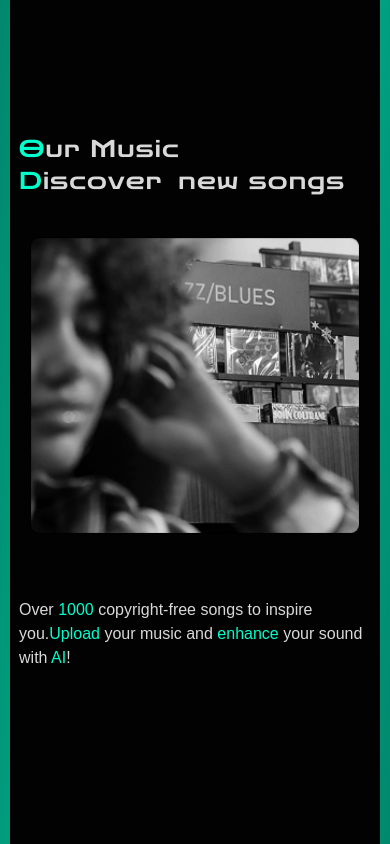
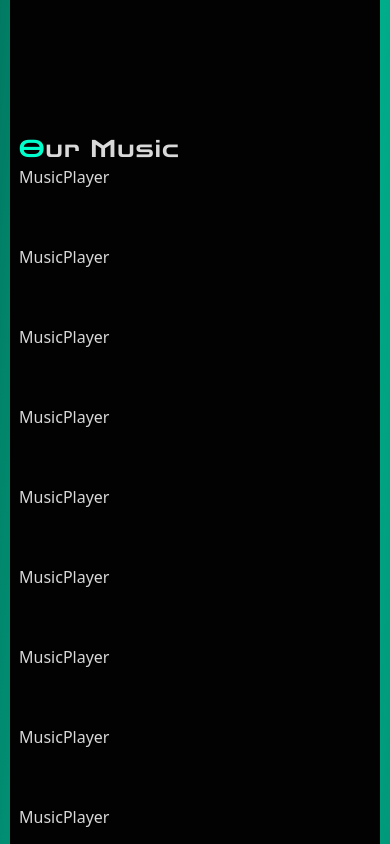
Before and after one commit to AzzADesigns/In-Audio-Oficial, a React (Vite) app in the folder frontend/: page / in a window 390 px wide. Shown: the part 2980-3824 px from the top of the page. Built offline with nearby package versions, Linux system fonts and the light colour scheme; a web font is replaced by a local one.

Commit message:
planteando los componentes y su logica para el reproductor de musica

```diff
--- a/frontend/src/components/main/layaout-main/FindMusic/sectionMusic/ListMusic.tsx
+++ /dev/null
@@ -1,11 +0,0 @@
-import React from 'react'
-
-export const ListMusic = () => {
-    return (
-        <section className='xl:w-[65%]'>
-            <div>
-                <h3 className='font-dots text-tertiary text-2xl md:text-3xl xl:text-6xl tracking-wider'><span className='text-secundary'>O</span>ur Music</h3>
-            </div>
-        </section>
-    )
-}
--- a/frontend/src/components/main/layaout-main/FindMusic/sectionMusic/PromotionAndMusic.tsx
+++ b/frontend/src/components/main/layaout-main/FindMusic/sectionMusic/PromotionAndMusic.tsx
@@ -1,6 +1,6 @@
 import React from 'react'
-import { PromotionalMessage } from './PromotionalMessage'
-import { ListMusic } from './ListMusic'
+import { PromotionalMessage } from './promotion/PromotionalMessage'
+import { ListMusic } from './music/ListMusic'
 
 export const PromotionAndMusic = () => {
     return (
--- /dev/null
+++ b/frontend/src/components/main/layaout-main/FindMusic/sectionMusic/music/ListMusic.tsx
@@ -0,0 +1,24 @@
+import React from 'react'
+import { MusicPlayer } from './MusicPlayer'
+
+export const ListMusic = () => {
+
+    const fileAudio=[1,2,3,4,5,6,7,8,9,10]
+
+    return (
+        <section className='xl:w-[72%]'>
+            <div>
+                <h3 className='font-dots text-tertiary text-2xl md:text-3xl xl:text-6xl tracking-wider'><span className='text-secundary'>O</span>ur Music</h3>
+            </div>
+            <div className='bg-tertiary w-full h-full gap-5'>
+                {fileAudio.map((file, index)=>{
+                    return(
+                        <div className='bg-primary h-20 w-full'>
+                            <MusicPlayer/>
+                        </div>
+                    )
+                })}
+            </div>
+        </section>
+    )
+}
--- a/frontend/src/components/main/layaout-main/FindMusic/sectionMusic/music/MusicPlayer.jsx
+++ b/frontend/src/components/main/layaout-main/FindMusic/sectionMusic/music/MusicPlayer.tsx
@@ -2,6 +2,6 @@ import React from 'react'
 
 export const MusicPlayer = () => {
   return (
-    <div>MusicPlayer</div>
+    <div className='text-tertiary'>MusicPlayer</div>
   )
 }
--- a/frontend/src/components/main/layaout-main/FindMusic/sectionMusic/PromotionalMessage.tsx
+++ b/frontend/src/components/main/layaout-main/FindMusic/sectionMusic/promotion/PromotionalMessage.tsx
@@ -1,5 +1,5 @@
 import React from 'react'
-import { Presentation } from '../../sectionGenres/TitleAndPresentation/Presentation'
+import { Presentation } from '../../../sectionGenres/TitleAndPresentation/Presentation'
 
 export const PromotionalMessage = () => {
   return (
```
Also changed, not shown: 2 other files (tests, documents, lock files or other folders).
